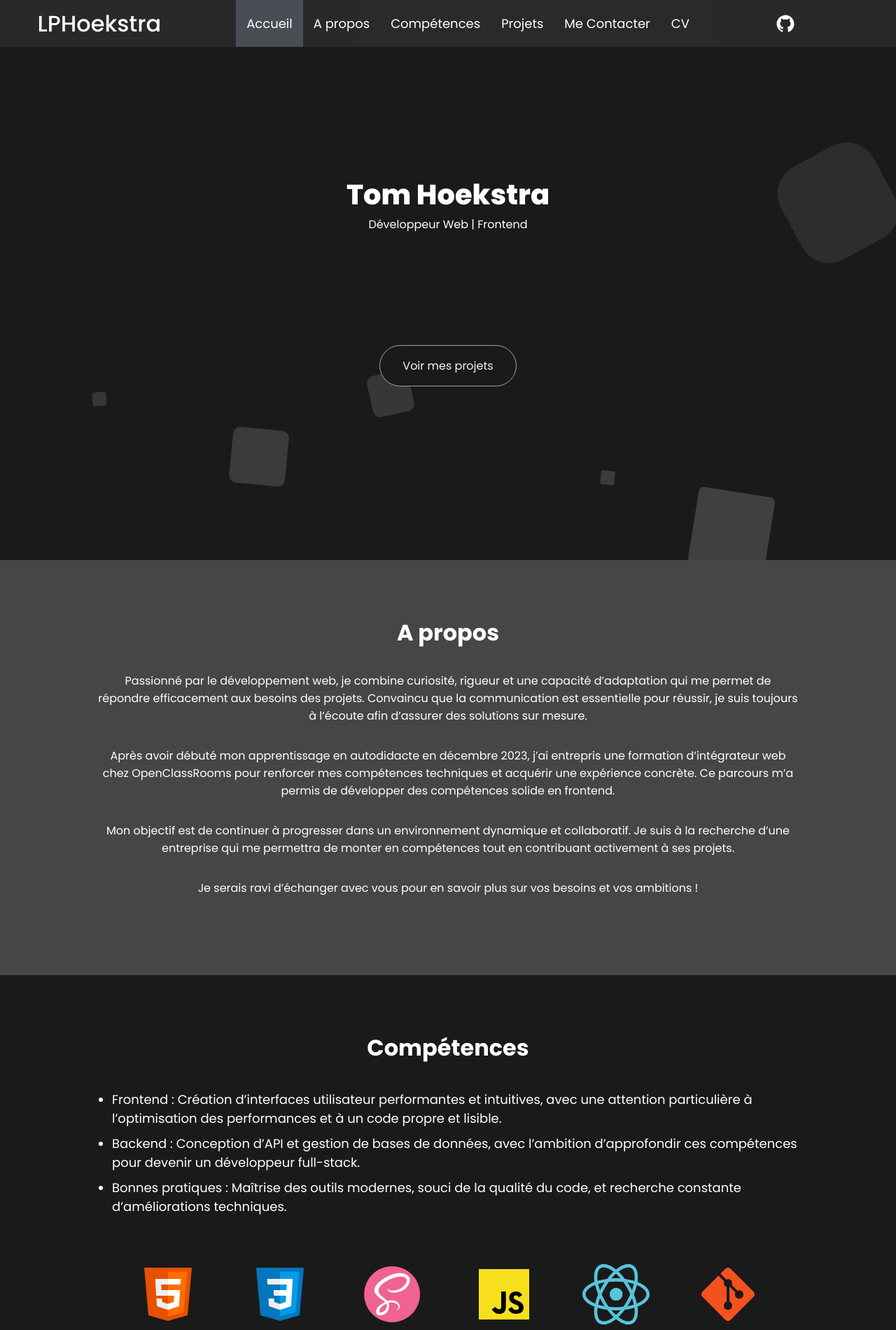
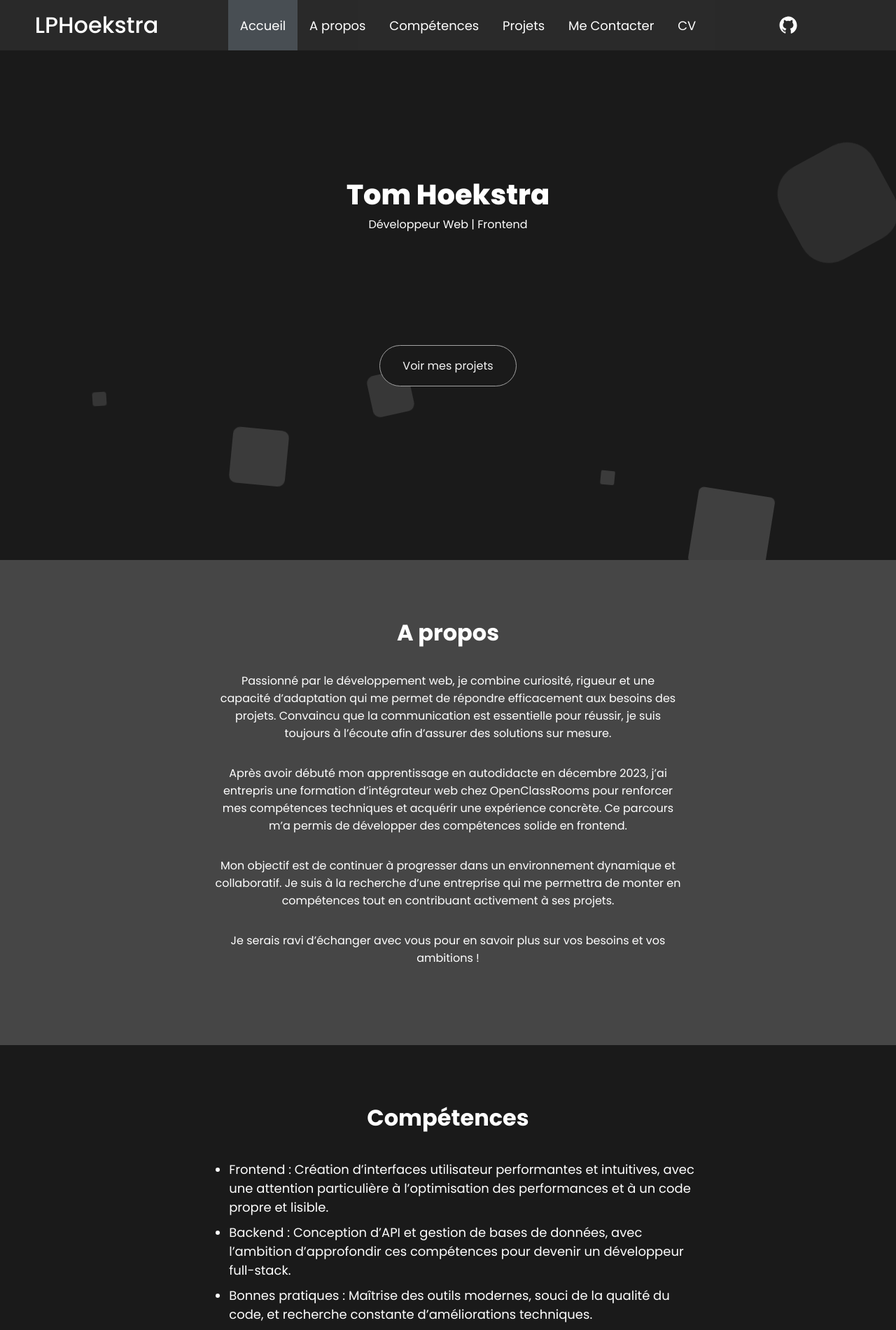
Before and after one commit to LPHoekstra/lph-portfolio, a React (Vite) app: page / in a window 1280 px wide. Shown: the top 1900 px of the page at 70% size. Built offline with nearby package versions, Linux system fonts and the light colour scheme.

Commit message:
some styles for wide screen

```diff
--- a/src/components/Modal/index.module.scss
+++ b/src/components/Modal/index.module.scss
@@ -30,7 +30,7 @@
         margin: 10% auto;
         padding: 1em 2em;
         width: 80%;
-        max-width: 1200px;
+        max-width: 58vw;
         animation: forwards modalApparition 400ms;
 
         @include small-screen {
@@ -40,6 +40,8 @@
 
     &__close {
         margin-bottom: 0.75em;
+        width: 1.875em;
+        height: 1.875em;
         cursor: pointer;
 
         &:hover {
--- a/src/components/ProjectRendering/index.jsx
+++ b/src/components/ProjectRendering/index.jsx
@@ -104,7 +104,7 @@ function ProjectRendering({ categories }) {
                         <div className={m.modal__titleAndLinkContainer}>
                             <h2 className={m.modal__title}>{modalContent.title}</h2>
                             <a href={modalContent.repo} target="_blank">
-                                <img src={github} alt="Dépot github du projet" />
+                                <img src={github} className={m.modal__linkImg} alt="Dépot github du projet" />
                             </a>
                         </div>
                         <p className={m.modal__description}>{modalContent.description}</p>
--- a/src/components/ProjectRendering/index.module.scss
+++ b/src/components/ProjectRendering/index.module.scss
@@ -8,7 +8,7 @@ $border-radius: 1.25em;
     grid-template: 1fr / repeat(2, 1fr);
     justify-content: center;
     gap: 2em 4em;
-    max-width: 1200px;
+    max-width: 56vw;
     margin: auto;
 
     @include small-screen {
@@ -65,7 +65,7 @@ $border-radius: 1.25em;
         border: solid 1px $btn-border;
         background-color: $main-background-color;
         color: $main-text-color;
-        padding: 4px 10px;
+        padding: 0.25em 0.625em;
         cursor: pointer;
         transition: transform 100ms ease;
 
@@ -103,6 +103,11 @@ $border-radius: 1.25em;
         text-align: left;
     }
 
+    &__linkImg {
+        height: 1.875em;
+        width: 1.875em;
+    }
+
     &__description {
         text-align: left;
         margin-top: 1em;
--- a/src/components/Projects/index.module.scss
+++ b/src/components/Projects/index.module.scss
@@ -1,8 +1,6 @@
 @use "./../../styles/variables.scss" as *;
 @use "./../../styles/placeholder.scss" as *;
 @use "./../../styles/mixins.scss" as *;
-
-$btn-border-radius: 50px;
 
 .btnContainer {
     display: flex;
--- a/src/components/Skills/index.module.scss
+++ b/src/components/Skills/index.module.scss
@@ -5,7 +5,7 @@
     display: flex;
     flex-wrap: wrap;
     justify-content: center;
-    max-width: 900px;
+    max-width: 46.8vw; // 900px
     grid-template: repeat(2, 1fr) / repeat(5, 1fr);
     gap: 4em;
 
--- a/src/layout/Header/index.module.scss
+++ b/src/layout/Header/index.module.scss
@@ -75,7 +75,7 @@ $background-color: #313131;
 
     &__link {
         display: inline-block;
-        padding: 20px 15px;
+        padding: 1.25em 0.938em;
         font-size: 1.125em;
         text-decoration: none;
         color: $main-text-color;
@@ -118,8 +118,8 @@ $background-color: #313131;
     &__link {
         // margin right to center the navbar. temporary solution??
         margin-right: 7vw;
-        width: 30px;
-        height: 30px;
+        width: 1.875em;
+        height: 1.875em;
 
         @media (max-width: 1100px) {
             margin-right: 0;
@@ -129,6 +129,8 @@ $background-color: #313131;
 
     &__img {
         transition: opacity 200ms ease-in-out;
+        height: 1.875em;
+        width: 1.875em;
 
         &:hover {
             opacity: 0.75;
@@ -150,10 +152,10 @@ $background-color: #313131;
 
     &__bar {
         display: block;
-        width: 25px;
-        height: 2px;
+        width: 1.563em;
+        height: 0.125em;
         background-color: white;
-        margin-top: 6px;
-        border-radius: 2px;
+        margin-top: 0.375em;
+        border-radius: 0.125em;
     }
 }
--- a/src/pages/home/index.module.scss
+++ b/src/pages/home/index.module.scss
@@ -1,5 +1,7 @@
 @use "../../styles/variables.scss" as *;
 @use "../../styles/mixins.scss" as *;
+
+$max-width: 52vw;
 
 .main {
     text-align: center;
@@ -31,7 +33,7 @@
     background-color: $secondary-background-color;
 
     &__content {
-        max-width: 1000px;
+        max-width: $max-width;
         margin: 2em auto;
     }
 }
@@ -39,7 +41,7 @@
 .skill {
     &__list {
         margin: 2em auto;
-        max-width: 1000px;
+        max-width: $max-width;
         display: flex;
         flex-wrap: wrap;
         gap: 0.5em;
--- a/src/styles/base.scss
+++ b/src/styles/base.scss
@@ -1,4 +1,5 @@
 @use "./variables.scss" as *;
+@use "./mixins.scss" as *;
 
 * {
     margin: 0;
@@ -8,6 +9,10 @@ html {
     font-family: "Poppins", sans-serif;
     background-color: $main-background-color;
     color: $main-text-color;
+
+    @include wide-screen {
+        font-size: 0.93vw; // 18px in vw
+    }
 }
 
 form {
--- a/src/styles/mixins.scss
+++ b/src/styles/mixins.scss
@@ -1,10 +1,16 @@
 @use "./variables.scss" as *;
 @use "./placeholder.scss" as *;
 
-$btn-border-radius: 50px;
+$btn-border-radius: 3.125em;
 
 @mixin small-screen() {
     @media (max-width: 900px) {
+        @content;
+    }
+}
+
+@mixin wide-screen () {
+    @media (min-width: 2200px) {
         @content;
     }
 }
@@ -18,7 +24,7 @@ $btn-border-radius: 50px;
     color: #f5f5f5;
     font-size: 1em;
     padding: 1em 2em;
-    border: solid 1px $btn-border;
+    border: solid 0.063em $btn-border;
     z-index: 1;
     @content;
 
```
